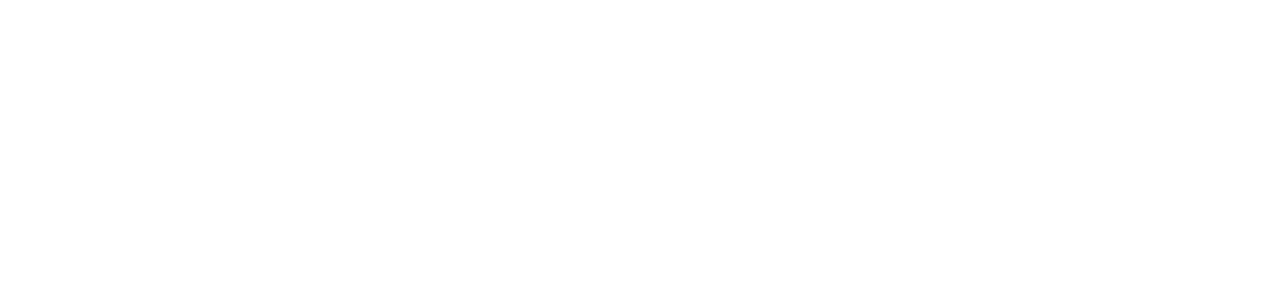
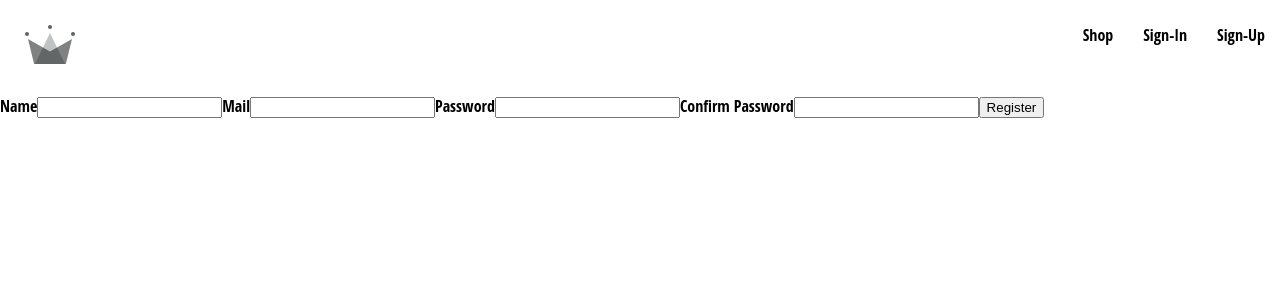
Before and after one commit to luan-gomesb/crwn-clothing, a React (Create React App) app: page /sign-up in a window 1280 px wide. Before the commit this address had no page. Shown: the top 300 px of the page. Built offline with nearby package versions, Linux system fonts and the light colour scheme.

Commit message:
add sign-up form component and link to

```diff
--- a/src/App.js
+++ b/src/App.js
@@ -2,6 +2,7 @@
 import { Routes, Route, Outlet, Link } from "react-router-dom";
 import Navigation from "./components/navigation/Navigation.component";
 import SignIn from "./components/sign-in/SignIn.component";
+import SignUpForm from "./components/sign-up-form/sign-up-form.component";
 
 const Shop = () => {
   return (
@@ -25,6 +26,7 @@
           <Route path="product" element={<Product />} />
         </Route>
         <Route path="sign-in" element={<SignIn/ >}></Route>
+        <Route path="sign-up" element={<SignUpForm/ >}></Route>
       </Route>
     </Routes>
   );
--- a/src/components/navigation/Navigation.component.jsx
+++ b/src/components/navigation/Navigation.component.jsx
@@ -14,6 +14,7 @@
         <div className="nav-links-container">
           <Link className="nav-link" to='/shop'>Shop</Link>
           <Link className="nav-link" to='/sign-in'>Sign-In</Link>
+          <Link className="nav-link" to='/sign-up'>Sign-Up</Link>
         </div>
       </div>
       <Outlet />
--- a/src/components/sign-in/SignIn.component.jsx
+++ b/src/components/sign-in/SignIn.component.jsx
@@ -1,6 +1,7 @@
 import { getRedirectResult } from "firebase/auth"
 import {signInWithGooglePopup,signInWithGoogleRedirect, saveLoginInfo, auth  } from "../../utils/firebase.utils"
 import   {useEffect} from 'react';
+
 const SignIn = () => {
   useEffect(() => {
     const getLoginResponse =  async () => {
@@ -27,7 +28,7 @@
       sign with PopUp
     </button>
     <button onClick={signInWithGoogleRedirect}>
-    Sign with redirect
+    Sign with Redirect
     </button>
   </div>
   );
--- /dev/null
+++ b/src/components/sign-up-form/sign-up-form.component.jsx
@@ -0,0 +1,54 @@
+import { useState } from "react"
+const initialFields = {
+  displayName:'', mail:'',password:'',confirmPassword:''
+}
+ const SignUpForm = () => {
+  const [formFields,setFormFields] = useState(initialFields);
+  const { displayName, mail, password, confirmPassword } = formFields;
+  const handleFormSubmit = (event) => {
+    event.preventDefault();
+    console.log(formFields);
+
+  }
+  const handleFieldChange = (event) => {
+    const {name,value} = event.target;
+    setFormFields({...formFields,[name]:value});
+  }
+  return (
+
+    <div>
+      <form onSubmit={handleFormSubmit}>
+        <label htmlFor="displayName">Name</label>
+        <input type="text"
+        name="displayName"
+        id="displayName"
+        value={displayName}
+        onChange={handleFieldChange} />
+
+        <label htmlFor="mail">Mail</label>
+      <input type="mail"
+        name="mail"
+        id="mail"
+        value={mail}
+        onChange={handleFieldChange} />
+
+        <label htmlFor="password">Password</label>
+      <input type="password"
+        name="password"
+        id="password"
+        value={password}
+        onChange={handleFieldChange} />
+
+        <label htmlFor="confirmPassword">Confirm Password</label>
+      <input type="password"
+        name="confirmPassword"
+        id="confirmPassword"
+        value={confirmPassword}
+        onChange={handleFieldChange} />
+
+      <button type="submit">Register</button>
+</form>
+    </div>
+  )
+}
+export default SignUpForm;
```
